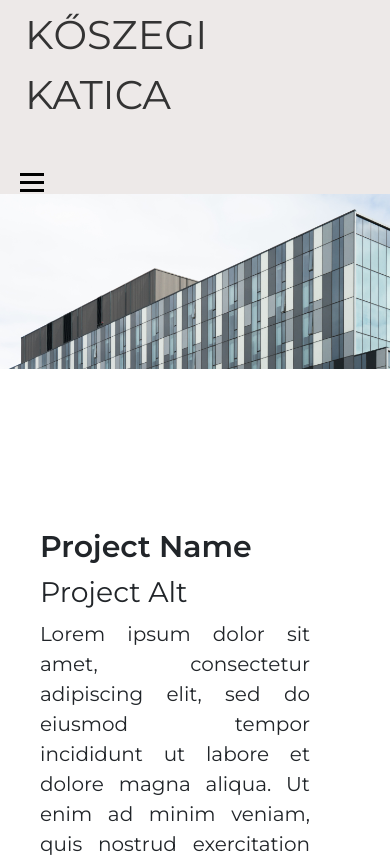
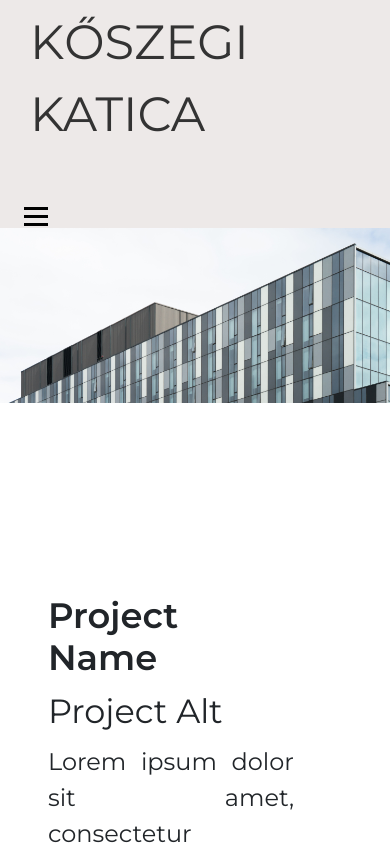
Before and after one commit to mahte007/architect-portfolio, a React (Create React App) app: page / in a window 390 px wide. Shown: the top 857 px of the page. Built offline with nearby package versions, Linux system fonts and the light colour scheme.

Commit message:
Stylized navbar on mobile view

```diff
--- a/src/components/header/Header.jsx
+++ b/src/components/header/Header.jsx
@@ -5,7 +5,7 @@ import React, { useEffect, useState } from 'react';
 
 function Header(){
 
-const [isSticky, setIsSticky] = useState(false);
+/* const [isSticky, setIsSticky] = useState(false);
 
   const handleScroll = () => {
     if(window.pageYOffset > 0) {
@@ -20,12 +20,12 @@ const [isSticky, setIsSticky] = useState(false);
     return () => {
       window.removeEventListener('scroll', handleScroll)
     }
-  }, [])
+  }, []) */
 
 
     return(
         <div>
-            <Navbar class={isSticky ? 'nav sticky' : 'nav'} />
+            <Navbar class='nav' />
         </div>
     );
 }
--- a/src/components/header/navbar/Navbar.jsx
+++ b/src/components/header/navbar/Navbar.jsx
@@ -25,7 +25,7 @@ export default function Navbar(props){
     }, [])
 
     return(
-        <nav className={props.class}>
+        <nav className={isActive ? 'nav nav-open' : props.class}>
             <Logo to="/" text="KŐSZEGI KATICA" />
 
             <ul className={isActive ? 'active' : ''}>
--- a/src/style/styles.css
+++ b/src/style/styles.css
@@ -8,7 +8,7 @@ body {
 
 @media (max-width: 991px) {
     html {
-        font-size: 1.25rem;
+        font-size: 1.5rem;
     }
 }
 
@@ -61,7 +61,6 @@ h1, h2, h3, h4, h5, h6 {
 @media (max-width: 991px) {
     .footer {
         padding: 3rem 2rem;
-        font-size: 1.5rem;
     }
 }
 
@@ -116,7 +115,19 @@ h1, h2, h3, h4, h5, h6 {
 @media (max-width: 991px) {
     .nav ul.active {
         display: block;
+        margin: auto;
     }
+
+    .nav-open {
+        position: fixed;
+        display: flex;
+        height: 100vh;
+        width: 100vw;
+        background-color: rgba(255, 255, 255, 0.8);
+        transition: height 1s ease-out;
+    }
+
+
 
     .nav ul {
         display: none;
```
